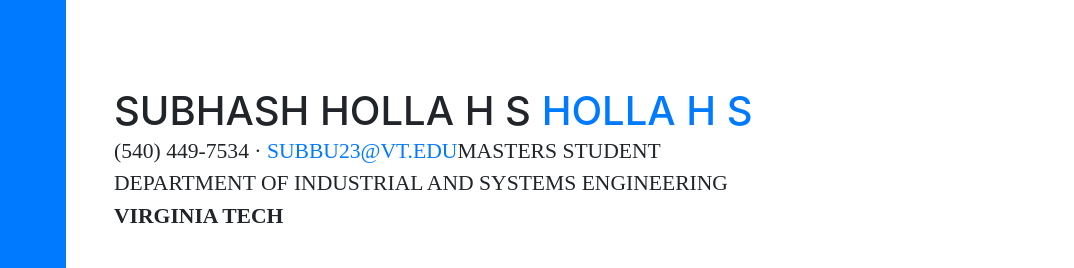
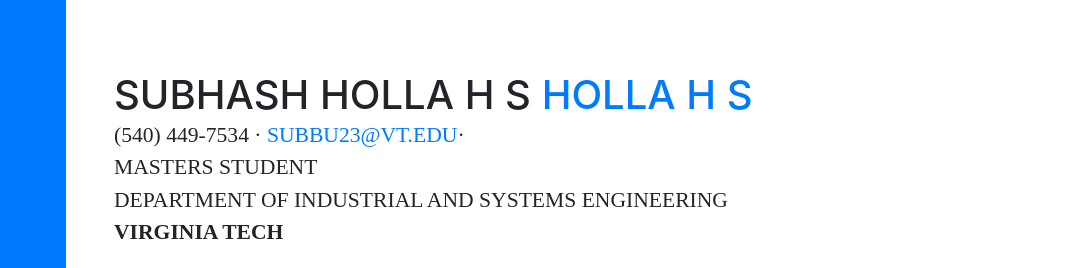
Before and after one commit to subhash-holla/PersonalWebsite, a website with bundled scripts: page index.html in a window 1280 px wide. Shown: the part 104-372 px from the top of the page, 206-1280 px from the left. Built offline with nearby package versions, Linux system fonts and the light colour scheme; a web font is replaced by a local one.

Commit message:
top description

```diff
--- a/index.html
+++ b/index.html
@@ -75,7 +75,7 @@
             <span class="text-primary">Holla H S</span>
           </h1>
           <div class="subheading mb-5">(540) 449-7534 ·
-            <a href="mailto:subbu23@vt.edu">subbu23@vt.edu</a>Masters student <br /> Department of Industrial and Systems Engineering <br /> <strong>Virginia Tech</strong>
+            <a href="mailto:subbu23@vt.edu">subbu23@vt.edu</a>· <br /> Masters student <br /> Department of Industrial and Systems Engineering <br /> <strong>Virginia Tech</strong>
           </div>
           <p class="mb-5">I am a graduate student who is actively searching for opportunities in Human-Machine Interaction. I am currently pursuing a Masters in General Industrial Engineering from Virginia Tech. I am currently concentrating on Optimization of Data Models that occur in Socio-Technical Systems and understanding Human Factors problems in the same. I have been actively honing my skills in Data Science and Machine Learning with a concentration in Deep Learning. Deep Reinforcement Learning is the crux of the study that I am currently helping in the <a class="mb-0" href="https://sites.google.com/a/vt.edu/vacse/" target="_blank">Virginia Cognitive Sciences Lab.</a></p>
           <ul class="list-inline list-social-icons mb-0">
```
